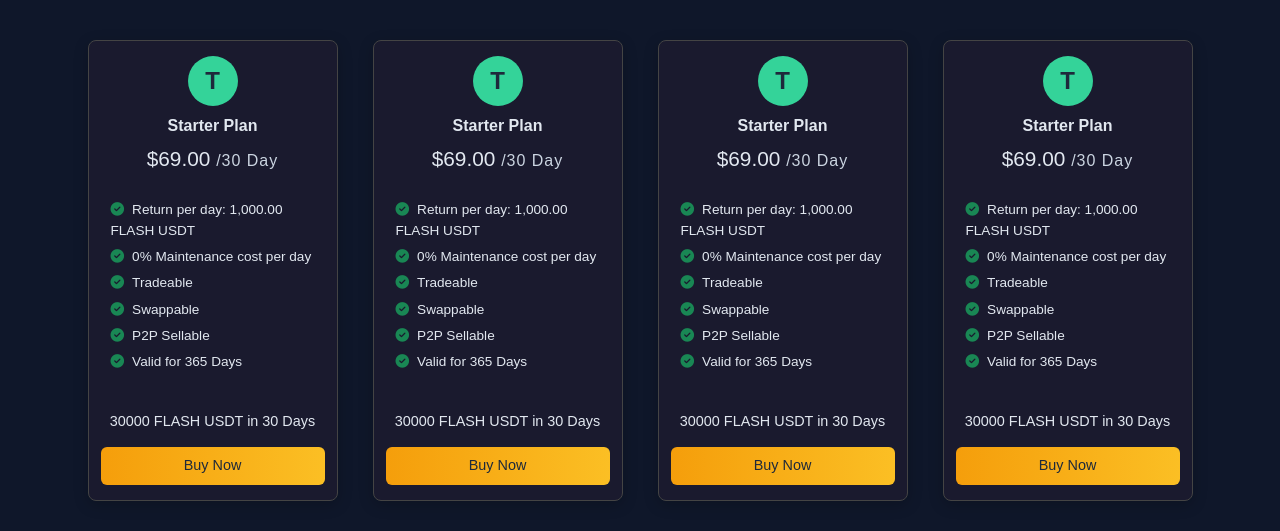
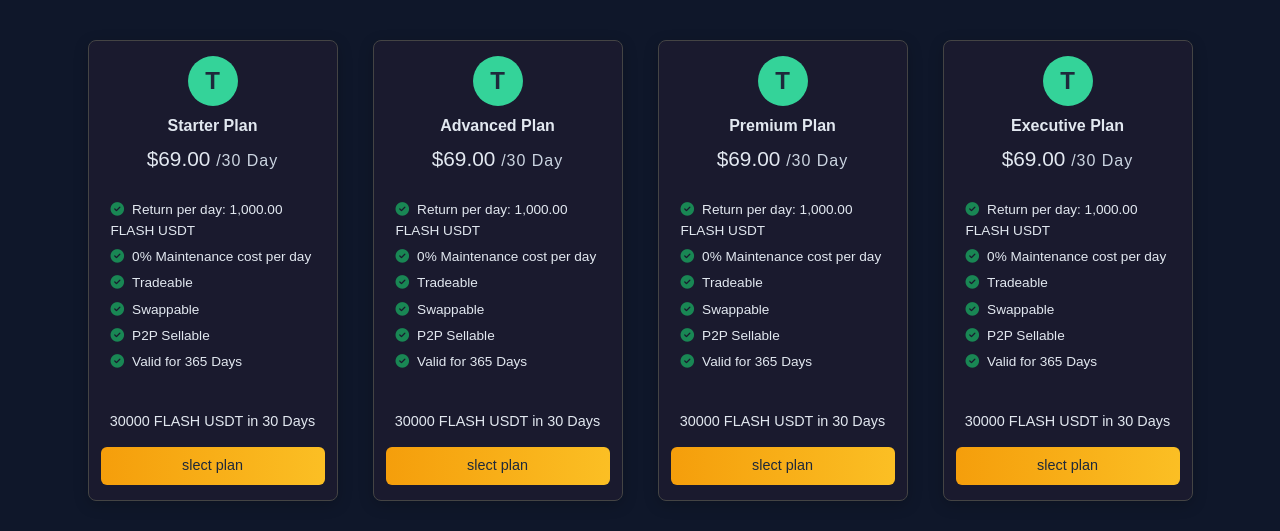
Before and after one commit to abhi-AI-engineer/flash-usdt-website, a plain HTML site: page index.html in a window 1280 px wide. Shown: the part 1932-2463 px from the top of the page. Drawn offline with nearby package versions, Linux system fonts and the light colour scheme.

Commit message:
slect plan updeded

```diff
--- a/index.html
+++ b/index.html
@@ -148,13 +148,13 @@
                             <li><i class="fas fa-check-circle text-success me-2"></i>Valid for 365 Days</li>
                         </ul>
                         <p class="total-return">30000 FLASH USDT in 30 Days</p>
-                        <a href="payment-step.html" class="btn btn-warning w-100">Buy Now</a>
+                        <a href="plans.html" class="btn btn-warning w-100"> slect plan</a>
                     </div>
                 </div>
                  <div class="col-md-3 col-lg-3 mb-3">
                     <div class="plan-card">
                         <div class="plan-icon">T</div>
-                        <h5>Starter Plan</h5>
+                        <h5>Advanced Plan</h5>
                         <p class="plan-price">$69.00 <span class="text-muted fs-6">/30 Day</span></p>
                         <ul class="list-unstyled text-start p-3">
                             <li><i class="fas fa-check-circle text-success me-2"></i>Return per day: 1,000.00 FLASH USDT
@@ -166,13 +166,13 @@
                             <li><i class="fas fa-check-circle text-success me-2"></i>Valid for 365 Days</li>
                         </ul>
                         <p class="total-return">30000 FLASH USDT in 30 Days</p>
-                        <a href="payment-step.html" class="btn btn-warning w-100">Buy Now</a>
+                        <a href="plans.html" class="btn btn-warning w-100">slect plan</a>
                     </div>
                 </div>
                 <div class="col-md-3 col-lg-3 mb-3">
                     <div class="plan-card">
                         <div class="plan-icon">T</div>
-                        <h5>Starter Plan</h5>
+                        <h5>Premium Plan</h5>
                         <p class="plan-price">$69.00 <span class="text-muted fs-6">/30 Day</span></p>
                         <ul class="list-unstyled text-start p-3">
                             <li><i class="fas fa-check-circle text-success me-2"></i>Return per day: 1,000.00 FLASH USDT
@@ -184,13 +184,13 @@
                             <li><i class="fas fa-check-circle text-success me-2"></i>Valid for 365 Days</li>
                         </ul>
                         <p class="total-return">30000 FLASH USDT in 30 Days</p>
-                        <a href="payment-step.html" class="btn btn-warning w-100">Buy Now</a>
+                        <a href="plans.html" class="btn btn-warning w-100">slect plan</a>
                     </div>
                 </div>
                 <div class="col-md-3 col-lg-3 mb-3">
                     <div class="plan-card">
                         <div class="plan-icon">T</div>
-                        <h5>Starter Plan</h5>
+                        <h5>Executive Plan</h5>
                         <p class="plan-price">$69.00 <span class="text-muted fs-6">/30 Day</span></p>
                         <ul class="list-unstyled text-start p-3">
                             <li><i class="fas fa-check-circle text-success me-2"></i>Return per day: 1,000.00 FLASH USDT
@@ -202,7 +202,7 @@
                             <li><i class="fas fa-check-circle text-success me-2"></i>Valid for 365 Days</li>
                         </ul>
                         <p class="total-return">30000 FLASH USDT in 30 Days</p>
-                        <a href="payment-step.html" class="btn btn-warning w-100">Buy Now</a>
+                        <a href="plans.html" class="btn btn-warning w-100">slect plan</a>
                     </div>
                 </div>
             </div>
```
